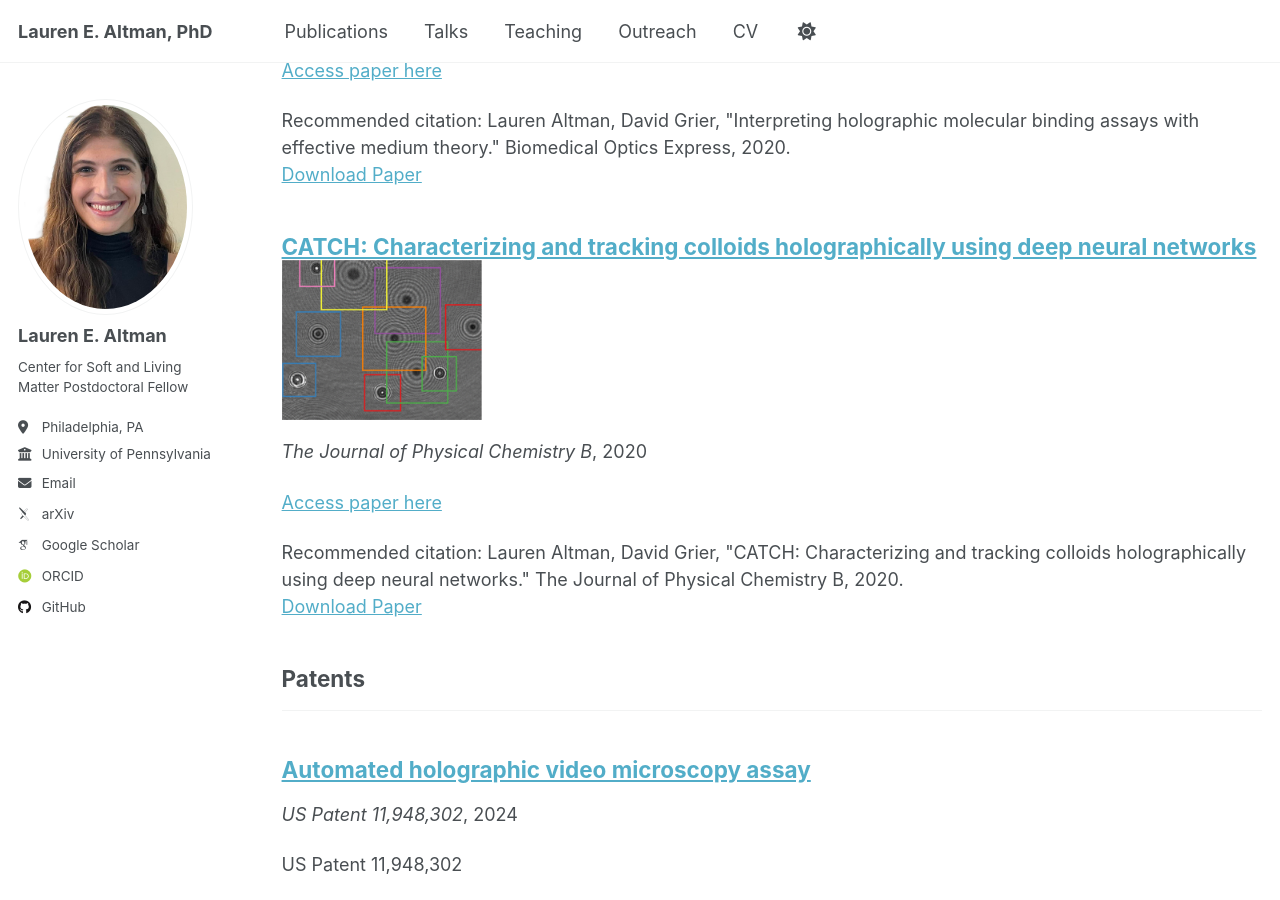
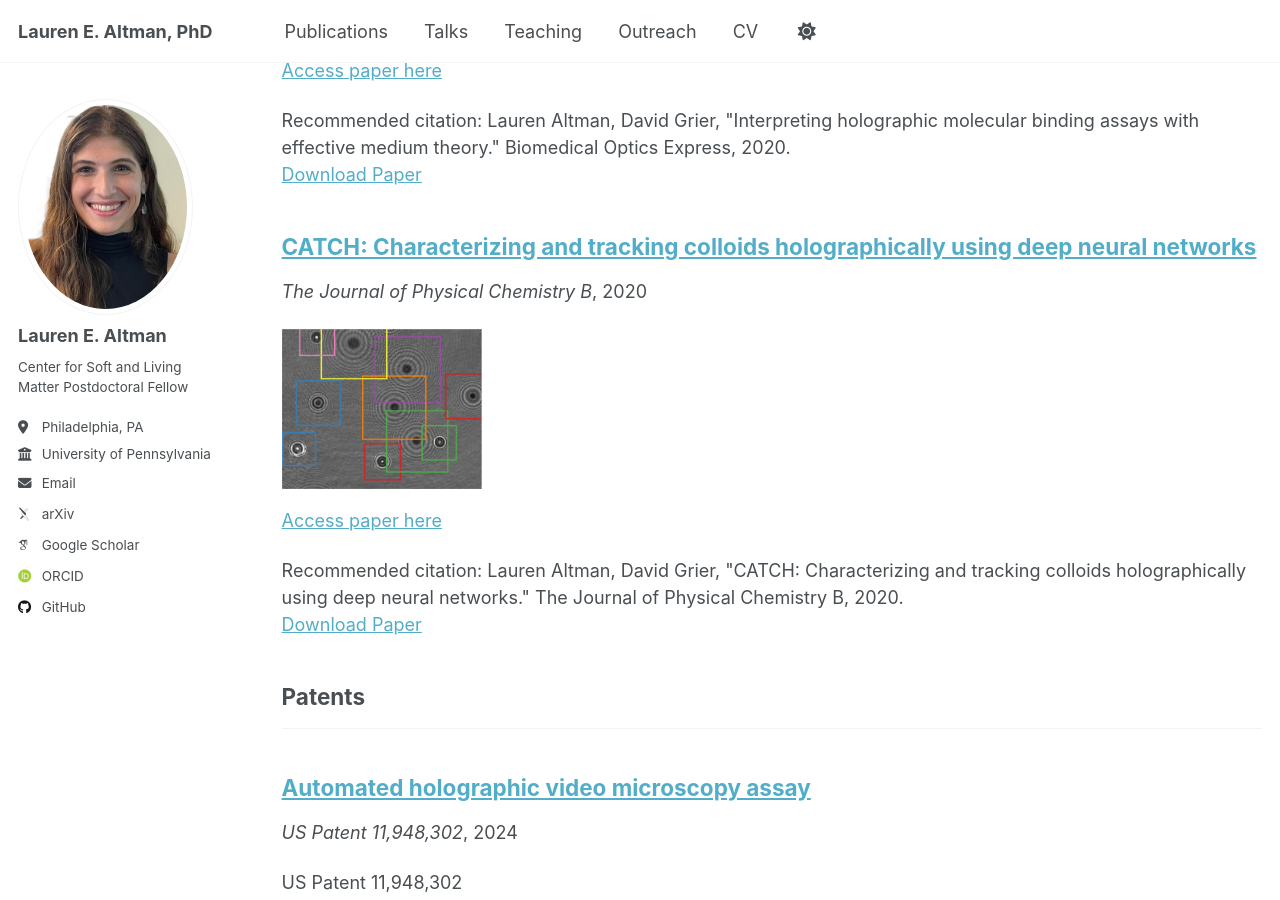
Before and after one commit to laltman2/laltman2.github.io, a Jekyll site: the page built from _pages/publications.html, in a window 1280 px wide and 900 px high, scrolled down 2571 px. Built offline with Jekyll 4.4.1, drawn with Linux system fonts in a browser that asks for light colours; some web fonts are replaced; a script that is not in the unit is left out.

Commit message:
Update archive-single.html

```diff
--- a/_includes/archive-single.html
+++ b/_includes/archive-single.html
@@ -32,9 +32,6 @@
       {% else %}
         <a href="{{ base_path }}{{ post.url }}" rel="permalink">{{ title }}</a>
       {% endif %}
-      {% if post.image %}
-        <img src = "{{post.image}}" width="200">
-      {% endif %}
     </h2>
 
     {% if post.read_time %}
@@ -47,6 +44,9 @@
           <p> <i>{{ post.venue }}</i>, {{ post.date | default: "1900-01-01" | date: "%Y" }} </p>
         {% elsif post.date %}
          <p class="page__date"><strong><i class="fa fa-fw fa-calendar" aria-hidden="true"></i> {{ site.data.ui-text[site.locale].date_label | default: "Published:" }}</strong> <time datetime="{{ post.date | default: "1900-01-01" | date_to_xmlschema }}">{{ post.date | default: "1900-01-01" | date: "%B %d, %Y" }}</time></p>
+        {% endif %}
+        {% if post.image %}
+        <img src = "{{ post.image }}" width="200">
         {% endif %}
 
     {% if post.excerpt and site.read_more != 'enabled' %}
```
